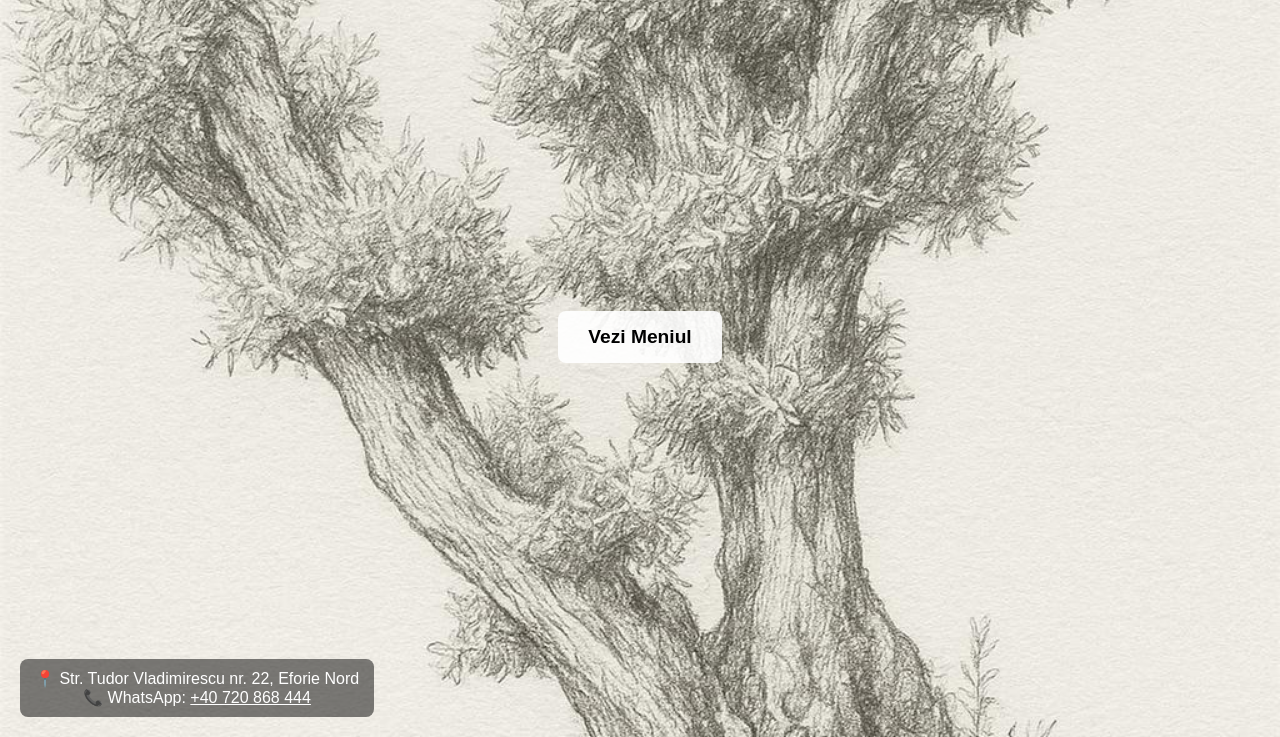
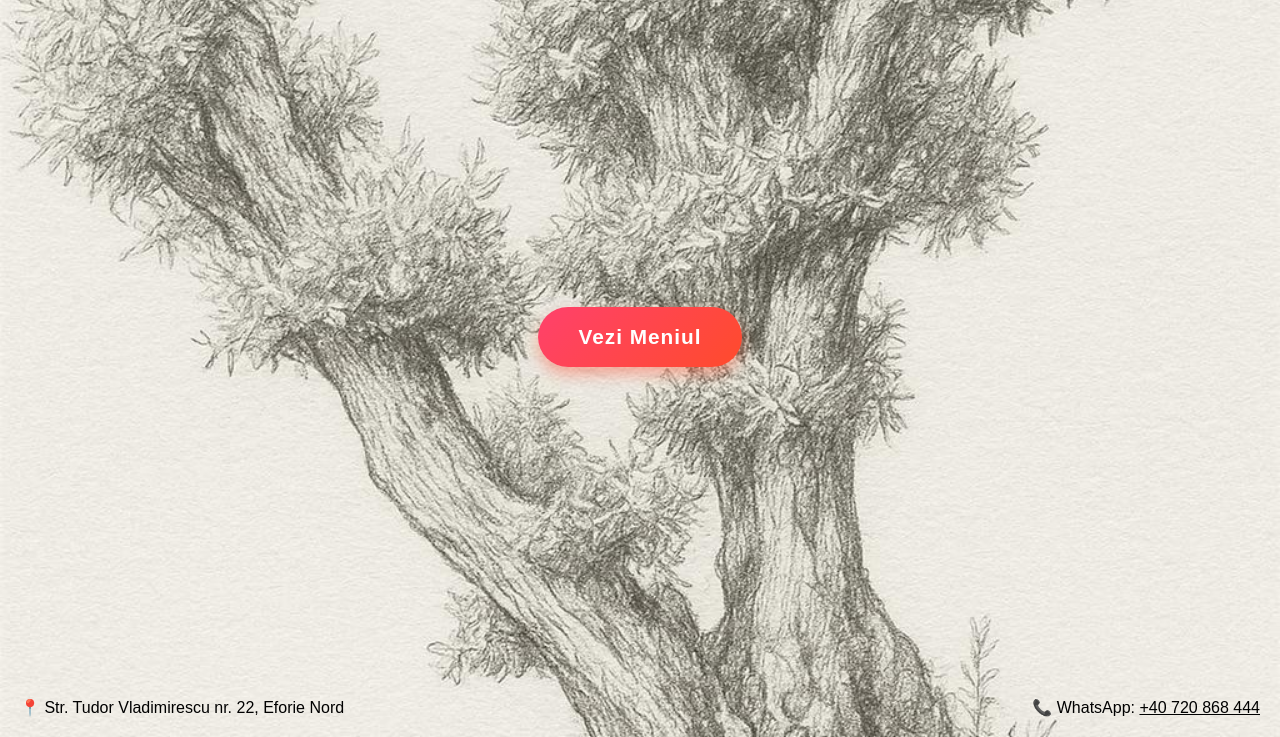
Before and after one commit to naorestaurant/eforienord, a plain HTML site: page index.html in a window 1280 px wide. Shown: the part 63-800 px from the top of the page. Drawn offline with Linux system fonts and the light colour scheme.

Commit message:
Update index.html

```diff
--- a/index.html
+++ b/index.html
@@ -1,18 +1,17 @@
 <!DOCTYPE html>
 <html lang="ro">
 <head>
-  <meta charset="UTF-8">
+  <meta charset="UTF-8" />
   <title>Restaurant NAO - Eforie Nord</title>
-  <meta name="viewport" content="width=device-width, initial-scale=1.0">
+  <meta name="viewport" content="width=device-width, initial-scale=1" />
   <style>
     html, body {
       margin: 0;
       padding: 0;
       height: 100%;
       font-family: 'Arial', sans-serif;
-      color: white;
+      color: black;
     }
-
     body {
       background: url('fundal.jpg') no-repeat center center fixed;
       background-size: cover;
@@ -22,47 +21,64 @@
       position: relative;
       text-align: center;
     }
-
+    .logo {
+      position: absolute;
+      top: 20px;
+      left: 20px;
+      font-size: 24px;
+      font-weight: bold;
+      color: black;
+    }
     .btn {
-      padding: 15px 30px;
-      font-size: 1.2em;
-      background-color: rgba(255, 255, 255, 0.9);
-      color: #000;
+      padding: 18px 40px;
+      font-size: 1.3em;
+      font-weight: 700;
+      color: white;
+      background: linear-gradient(135deg, #ff416c, #ff4b2b);
       border: none;
-      border-radius: 8px;
+      border-radius: 30px;
+      box-shadow: 0 8px 15px rgba(255, 75, 43, 0.4);
       cursor: pointer;
       text-decoration: none;
-      font-weight: bold;
-      transition: background 0.3s ease;
+      transition: all 0.3s ease;
+      letter-spacing: 1px;
+      user-select: none;
     }
-
     .btn:hover {
-      background-color: #e0e0e0;
+      background: linear-gradient(135deg, #ff4b2b, #ff416c);
+      box-shadow: 0 12px 20px rgba(255, 75, 43, 0.6);
+      transform: translateY(-3px);
     }
-
     .info {
       position: absolute;
       bottom: 20px;
       left: 20px;
+      right: 20px;
       font-size: 1em;
-      background: rgba(0, 0, 0, 0.5);
-      padding: 10px 15px;
-      border-radius: 8px;
+      text-align: left;
+      color: black;
+      display: flex;
+      justify-content: space-between;
+      width: calc(100% - 40px);
+      flex-wrap: wrap;
     }
-
     .info a {
-      color: #fff;
+      color: black;
       text-decoration: underline;
     }
   </style>
 </head>
 <body>
 
-  <a href="Pink%20and%20Red%20Pattern%20Cocktail%20Menu%20(9)%20(2)%20(1).pdf" class="btn" target="_blank">Vezi Meniul</a>
+  <div class="logo">NAO</div>
+
+  <a href="Pink%20and%20Red%20Pattern%20Cocktail%20Menu%20(9)%20(2)%20(1).pdf" class="btn" target="_blank" rel="noopener noreferrer">
+    Vezi Meniul
+  </a>
 
   <div class="info">
-    📍 Str. Tudor Vladimirescu nr. 22, Eforie Nord<br>
-    📞 WhatsApp: <a href="https://wa.me/40720868444">+40 720 868 444</a>
+    <div>📍 Str. Tudor Vladimirescu nr. 22, Eforie Nord</div>
+    <div>📞 WhatsApp: <a href="https://wa.me/40720868444">+40 720 868 444</a></div>
   </div>
 
 </body>
```
